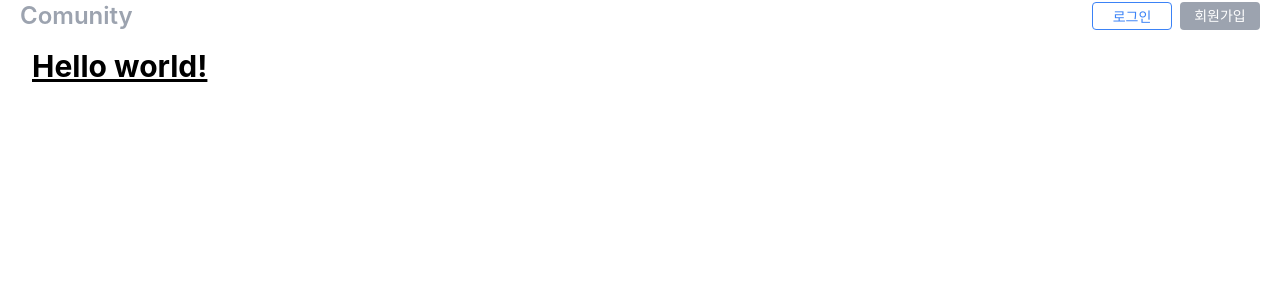
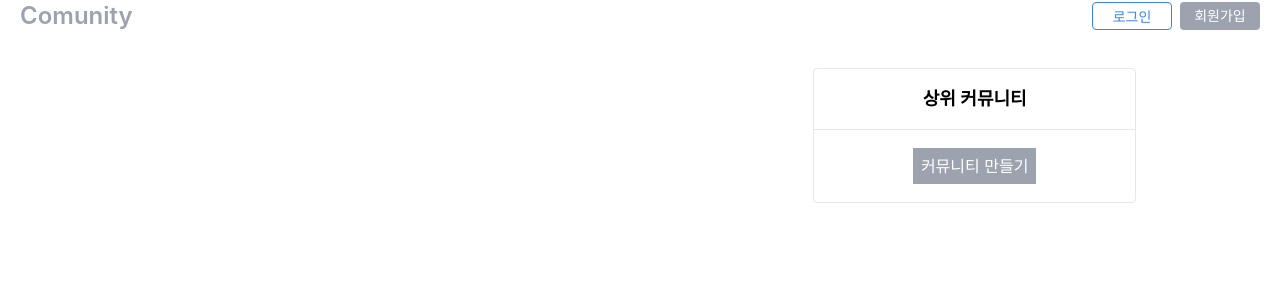
Before and after one commit to wodmsgkgk/FE-reddit_clone, a Next.js app in the folder client/: page / in a window 1280 px wide. Shown: the top 300 px of the page. Built offline with nearby package versions, Linux system fonts and the light colour scheme; no server answers.

Commit message:
comunity create added

```diff
--- a/client/src/pages/index.tsx
+++ b/client/src/pages/index.tsx
@@ -1,14 +1,35 @@
 import type { NextPage } from 'next'
 import Head from 'next/head'
 import Image from 'next/image'
+import Link from 'next/link'
 import styles from '../styles/Home.module.css'
 
 const Home: NextPage = () => {
   return (
-    <div className={styles.container}>
-      <h1 className="text-3xl font-bold underline">
-        Hello world!
-      </h1>
+    <div className='flex max-w-5xl px-4 pt-5 mx-auto'>
+      {/* 포스트 리스트 */}
+      <div className='w-full md:mr-3 md:w-8/12'>
+
+      </div>
+
+      {/* 사이드바 */}
+      <div className='hidden w-4/12 ml-3 md:block'>
+        <div className='bg-white border rounded'>
+          <div className='p-4 border-b'>
+            <p className='text-lg font-semibold text-center'>상위 커뮤니티</p>
+
+          </div>
+          <div></div>
+          <div className='w-full py-6 text-center'>
+            <Link href="/subs/create">
+              <a className='w-full p-2 text-center text-white bg-gray-400'>
+                커뮤니티 만들기
+              </a>
+            </Link>
+          </div>
+
+        </div>
+      </div>
     </div>
   )
 }
```
